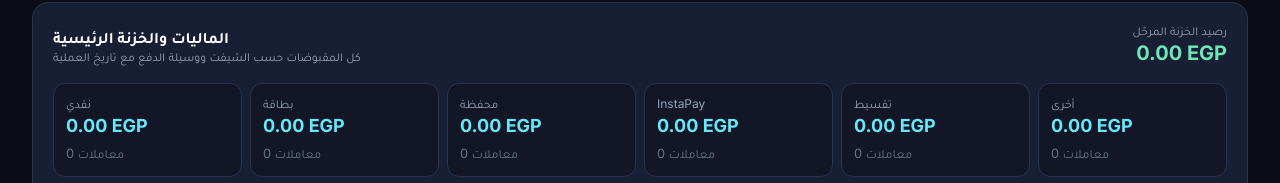
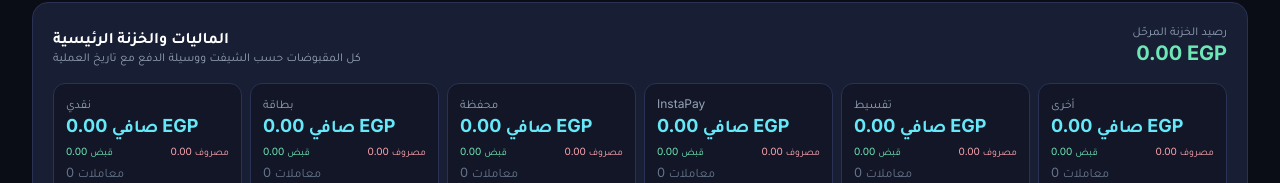
Before and after one commit to Shahdhenagl/gaming-cafe, a React (Vite) app in the folder frontend/: page / in a window 1280 px wide. Both pictures are taken after a click on the button "Shift Register". Shown: the part 617-800 px from the top of the page. Built offline with nearby package versions, Linux system fonts and the light colour scheme; no server answers.

Commit message:
Show net finance by payment method

```diff
--- a/frontend/src/components/ShiftDashboard.tsx
+++ b/frontend/src/components/ShiftDashboard.tsx
@@ -203,8 +203,8 @@ export const ShiftDashboard: React.FC<ShiftDashboardProps> = ({
         </div>
         <div className="grid grid-cols-2 sm:grid-cols-3 lg:grid-cols-6 gap-2">
           {([['cash','نقدي'], ['visa','بطاقة'], ['wallet','محفظة'], ['instapay','InstaPay'], ['installment','تقسيط'], ['other','أخرى']] as const).map(([method, label]) => {
-            const item = finance?.payment_breakdown?.[method] || { income: 0, count: 0 };
-            return <div key={method} className="rounded-xl bg-surface border border-border p-3"><span className="block text-xs text-slate-400">{label}</span><b className="block text-lg text-cyan-300" dir="ltr">{formatMoney(item.income)} {t.currency}</b><small className="text-slate-500">{item.count || 0} معاملات</small></div>;
+            const item = finance?.payment_breakdown?.[method] || { income: 0, expenses: 0, net: 0, count: 0 };
+            return <div key={method} className="rounded-xl bg-surface border border-border p-3"><span className="block text-xs text-slate-400">{label}</span><b className={`block text-lg ${Number(item.net) >= 0 ? 'text-cyan-300' : 'text-rose-300'}`} dir="ltr">صافي {formatMoney(item.net)} {t.currency}</b><div className="mt-1 flex justify-between gap-2 text-[10px]" dir="ltr"><span className="text-emerald-300">قبض {formatMoney(item.income)}</span><span className="text-rose-300">مصروف {formatMoney(item.expenses)}</span></div><small className="text-slate-500">{item.count || 0} معاملات</small></div>;
           })}
         </div>
         <div className="overflow-x-auto"><table className="w-full text-xs"><thead><tr className="text-slate-400 border-b border-border"><th className="text-right p-2">التاريخ</th><th className="text-right p-2">البيان</th><th className="text-right p-2">الوسيلة</th><th className="text-left p-2">المبلغ</th></tr></thead><tbody>{(finance?.transactions || []).slice(0, 12).map((tx: any) => <tr key={tx.id} className="border-b border-border/50"><td className="p-2 text-slate-400" dir="ltr">{tx.date ? new Date(tx.date).toLocaleString('ar-EG') : '-'}</td><td className="p-2 text-slate-300">{tx.reference}</td><td className="p-2 text-slate-400">{tx.payment_method}</td><td className={tx.type === 'expense' ? 'p-2 text-left text-rose-300' : 'p-2 text-left text-emerald-300'} dir="ltr">{tx.type === 'expense' ? '-' : '+'}{formatMoney(tx.amount)} {t.currency}</td></tr>)}</tbody></table>{(finance?.transactions || []).length === 0 && <p className="text-center text-slate-500 py-4">لا توجد معاملات مسجلة</p>}</div>
```
Also changed, not shown: 1 other file (tests, documents, lock files or other folders).
